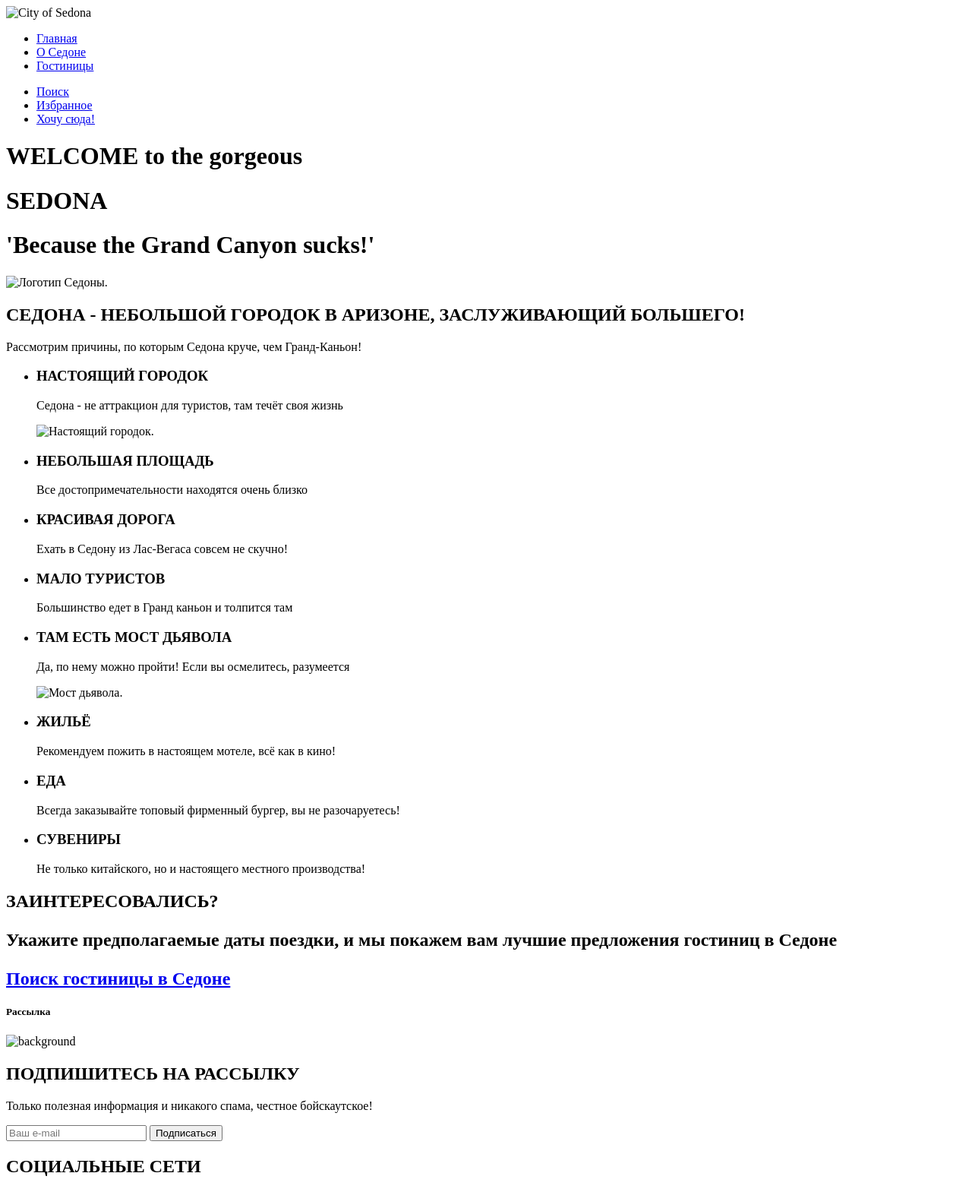
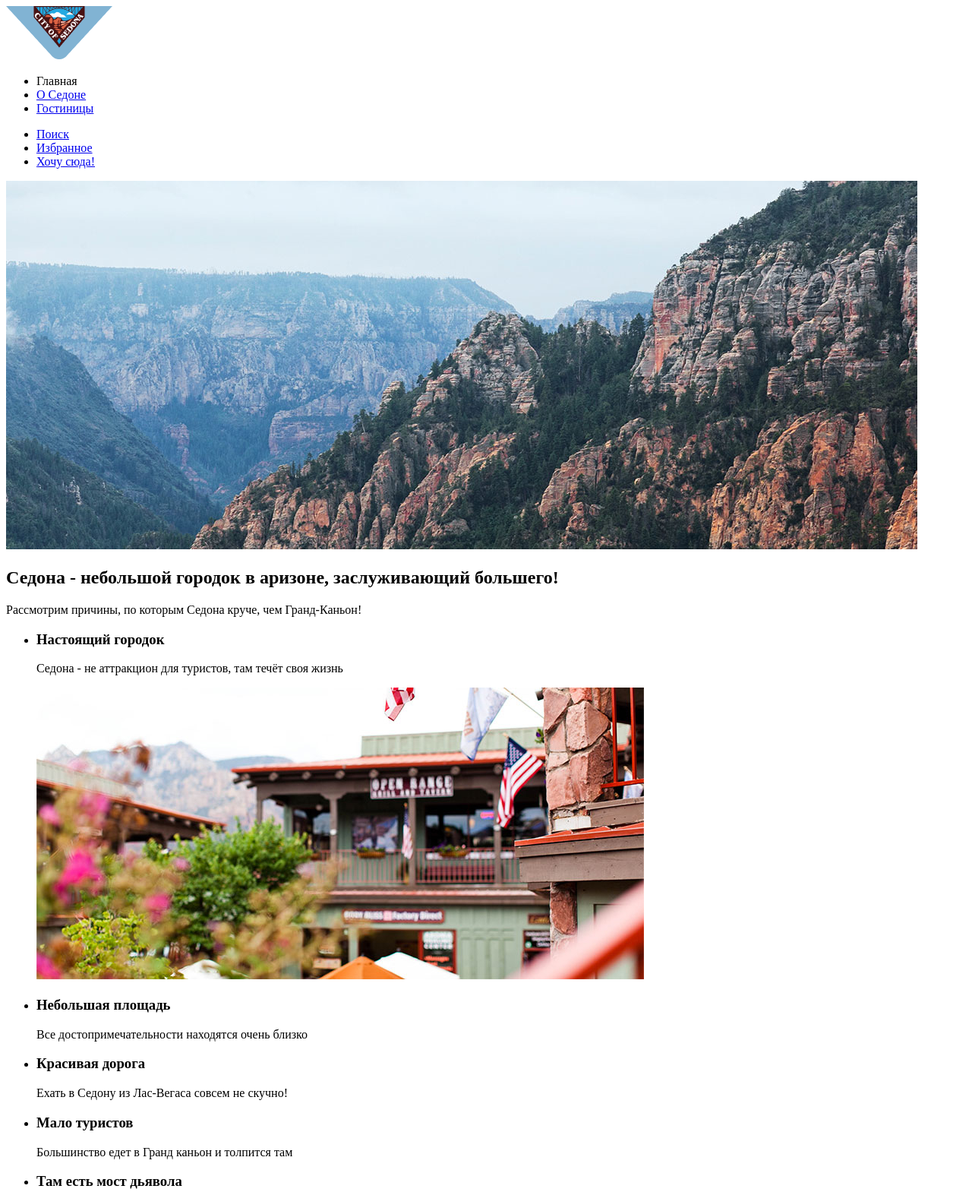
Before and after one commit to htmlacademy-htmlcss/2077105-sedona-35, a plain HTML site: page index.html in a window 1280 px wide. Shown: the top 1569 px of the page at 76% size. Drawn offline with Linux system fonts and the light colour scheme.

Commit message:
выполняет дз по графике
вставлены основные изображения на главной странице

```diff
--- a/index.html
+++ b/index.html
@@ -6,11 +6,13 @@
   </head>
   <body>
    <header class="page-header">
-    <img class="logo" src="" alt="City of Sedona">
+    <a class="button" href="main.html">
+     <img class="logo" src="images/logo.png" width="140" height="70" alt="City of Sedona">
+    </a>
     <nav class="navigation">
       <ul class="navigation-list">
         <li class="navigation-list">
-          <a class="navigation-link" href="main.html">Главная</a>
+          <a class="navigation-link">Главная</a>
         </li>
         <li class="navigation-list">
           <a class="navigation-link" href="about.html">О Седоне</a>
@@ -19,6 +21,7 @@
           <a class="navigation-link" href="hotels.html">Гостиницы</a>
         </li>
       </ul>
+    </nav>
       <ul class="navigation-list navigation-user">
         <li class="navigation-item">
           <a class="navigation-link" href="#">
@@ -45,61 +48,58 @@
     </nav>
    </header>
 
-   <main class="main-index">
-    <h1 class="visually-hidden">WELCOME to the gorgeous</h1>
-    <h1 class="visually-hidden">SEDONA</h1>
-    <h1 class="visually-hidden">'Because the Grand Canyon sucks!'</h1>
-    <img class="logo" src="" alt="Логотип Седоны.">
+   <main class="main-img">
+    <div><img class="main" src="images/index-background.png" width="1200" height="485" alt="Welcome to the gorgeous Sedona because the Grand Canyon sucks!">
+    </div>
 
     <section class="advantages">
-      <h2 class="advantages-title">СЕДОНА - НЕБОЛЬШОЙ ГОРОДОК В АРИЗОНЕ, ЗАСЛУЖИВАЮЩИЙ БОЛЬШЕГО!</h2>
-      <p class="advantages">Рассмотрим причины, по которым Седона круче, чем Гранд-Каньон!</p>
+      <div><h2 class="advantages-title">Седона - небольшой городок в аризоне, заслуживающий большего!</h2></div>
+      <div><p class="advantages">Рассмотрим причины, по которым Седона круче, чем Гранд-Каньон!</p></div>
       <ul class="advantages-list">
         <li class="advantages-item">
-          <h3 class="advantages-title">НАСТОЯЩИЙ ГОРОДОК</h3>
+          <h3 class="advantages-title">Настоящий городок</h3>
           <p class="advantages-description">Седона - не аттракцион для туристов, там течёт своя жизнь</p>
-          <img class="logo" src="" alt="Настоящий городок.">
+          <div><img class="advantages" src="images/photo-1.jpg" width="800" height="384" alt="Настоящий городок."></div>
         </li>
         <li class="advantages-item">
-          <h3 class="advantages-title">НЕБОЛЬШАЯ ПЛОЩАДЬ</h3>
+          <h3 class="advantages-title">Небольшая площадь</h3>
           <p class="advantages-description">Все достопримечательности находятся очень близко</p>
         </li>
         <li class="advantages-item">
-          <h3 class="advantages-title">КРАСИВАЯ ДОРОГА</h3>
+          <h3 class="advantages-title">Красивая дорога</h3>
           <p class="advantages-description">Ехать в Седону из Лас-Вегаса совсем не скучно!</p>
         </li>
         <li class="advantages-item">
-          <h3 class="advantages-title">МАЛО ТУРИСТОВ</h3>
+          <h3 class="advantages-title">Мало туристов</h3>
           <p class="advantages-description">Большинство едет в Гранд каньон и толпится там</p>
         </li>
         <li class="advantages-item">
-          <h3 class="advantages-title">ТАМ ЕСТЬ МОСТ ДЬЯВОЛА</h3>
+          <h3 class="advantages-title">Там есть мост дьявола</h3>
           <p class="advantages-description">Да, по нему можно пройти! Если вы осмелитесь, разумеется</p>
-          <img class="logo" src="" alt="Мост дьявола.">
+          <div><img class="advantages" src="images/photo-2.jpg" width="800" height="384" alt="Мост дьявола."></div>
         </li>
         <li class="advantages-item">
-          <h3 class="advantages-title">ЖИЛЬЁ</h3>
+          <h3 class="advantages-title">Жильё</h3>
           <p class="advantages-description">Рекомендуем пожить в настоящем мотеле, всё как в кино!</p>
         </li>
         <li class="advantages-item">
-          <h3 class="advantages-title">ЕДА</h3>
+          <h3 class="advantages-title">Еда</h3>
           <p class="advantages-description">Всегда заказывайте топовый фирменный бургер, вы не разочаруетесь!</p>
         </li>
         <li class="advantages-item">
-          <h3 class="advantages-title">СУВЕНИРЫ</h3>
+          <h3 class="advantages-title">Сувениры</h3>
           <p class="advantages-description">Не только китайского, но и настоящего местного производства!</p>
         </li>
       </ul>
     </section>
     <section class="search">
-      <h2 class="search-title">ЗАИНТЕРЕСОВАЛИСЬ?
+      <h2 class="search-title">Заинтересовались?</h2>
         <p class="search-title">Укажите предполагаемые даты поездки, и мы покажем вам лучшие предложения гостиниц в Седоне</p>
         <a class="button button-search" href="#">Поиск гостиницы в Седоне</a>
-      </h2>
     </section>
     <section class="email">
-      <h5 class="visually-hidden">Рассылка</h5>
-       <img class="logo" src="" alt="background">
+      <h2 class="visually-hidden">Рассылка</h2>
+    </section>
     <section class="subscribe">
       <h2 class="subscribe-title">ПОДПИШИТЕСЬ НА РАССЫЛКУ</h2>
       <p>Только полезная информация и никакого спама, честное бойскаутское!</p>
@@ -112,7 +112,7 @@
 
    <footer class="page-footer">
     <section class="footer-social">
-     <h2 class="visually-hidden">СОЦИАЛЬНЫЕ СЕТИ</h2>
+     <h2 class="visually-hidden">Социальные сети</h2>
       <ul class="footer-social-list">
        <li class="footer-social-item">
         <a class="button" href="https://vk.com/htmlacademy">
@@ -129,13 +129,14 @@
           <span class="visually-hidden">Youtube</span>
          </a>
        </li>
+       </ul>
     </section>
     <section class="footer-contacts">
       <h2 class="footer-contacts">+7 (812) 812 12 12</h2>
     </section>
-    <section class="htmlacademy">
+    <section class= "htmlacademy">
      <a class="button" href="https://htmlacademy.ru/">
-      <img class="page-footer-title-logo" src="" alt="htmalacademy.">
+      <img class="page-footer-title-logo" src="images/htmlacademy.svg" width="114.9" height="32.9" alt="htmalacademy.">
      </a>
     </section>
    </footer>
```
Also changed, not shown: images/Vector.png (deleted), images/background 2.png (deleted), images/background.png (deleted), images/favourites.svg (added), images/food.svg (added), images/home.svg (added), images/htmlacademy.svg (added), images/index-background.jpg (deleted), images/index-background.png (added), images/logo.png (added), images/search.svg (added), images/sedona.svg (added), images/socialmedia/telergram.svg (added), images/socialmedia/vkontakte.svg (added), 4 more files. Lines whose indentation alone changed are shown as unchanged.
